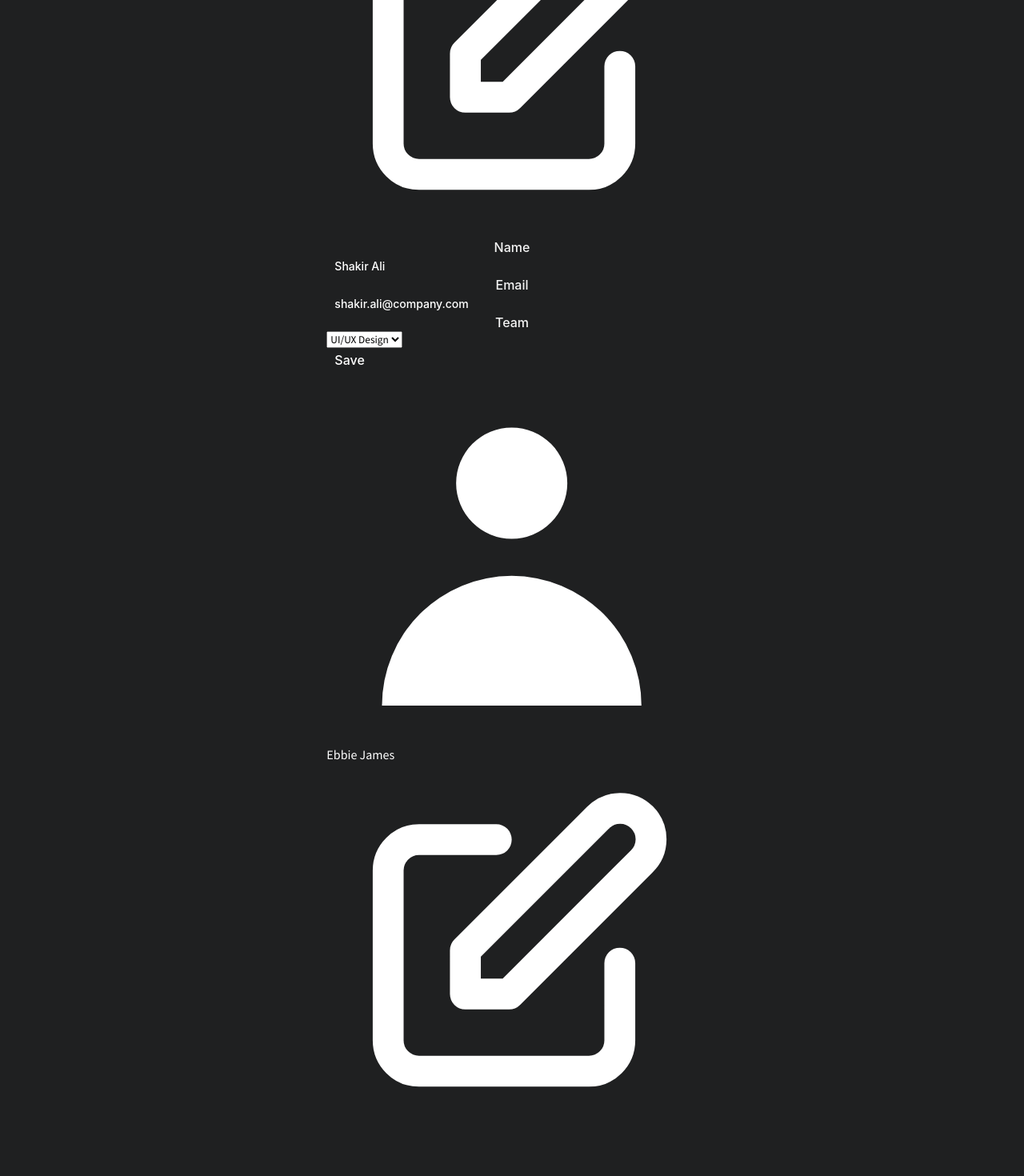
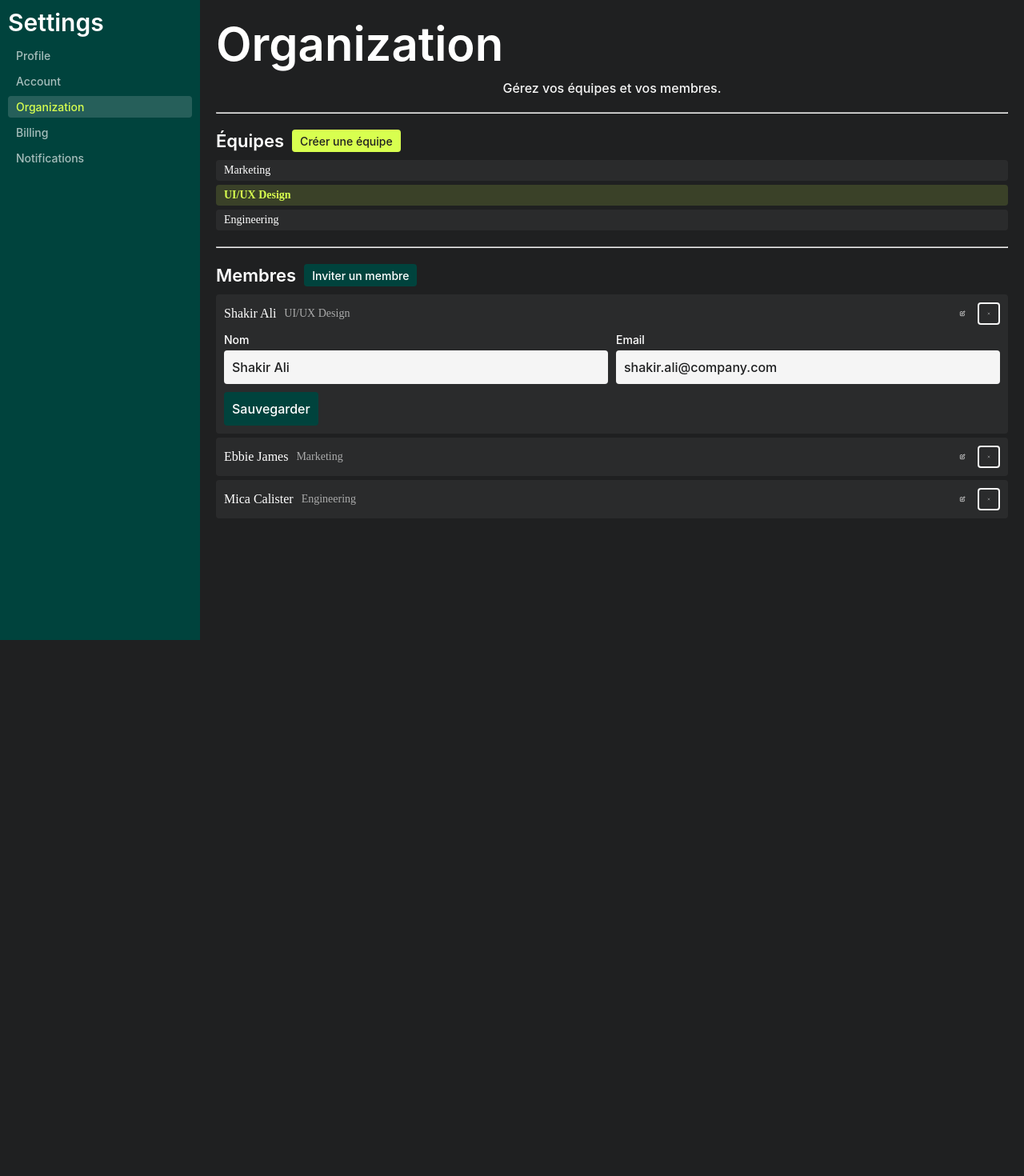
Before and after one commit to UpcycleConnect-gpr3/vuejs_auth_frontend, a Vue app: page /settings/teams in a window 1280 px wide. Shown: the top 1470 px of the page at 80% size. After the commit the page ends 800 px from the top, so only its background shows below. Built offline with nearby package versions, Linux system fonts and the light colour scheme; no server answers.

Commit message:
refactor(front): add OrganizationPage.vue but for future fix icon

```diff
--- a/src/pages/settings/OrganizationPage.vue
+++ b/src/pages/settings/OrganizationPage.vue
@@ -1,242 +1,165 @@
-<script setup lang="ts"></script>
+<script setup lang="ts">
+</script>
 
-<style>
-* {
-  font-family: 'Source Sans Pro';
+<style scoped>
+.team-item {
+  padding: var(--padding-small) var(--padding-medium);
+  border-radius: var(--rounded-component);
+  background-color: oklch(from var(--foreground-color) l c h / 0.05);
+  cursor: pointer;
+  font-size: var(--font-size-small);
+  transition: background-color 0.2s ease;
+
+  &:hover {
+    background-color: oklch(from var(--foreground-color) l c h / 0.1);
+  }
+
+  &.active {
+    background-color: oklch(from var(--secondary-color) l c h / 0.15);
+    color: var(--secondary-color);
+    font-weight: 600;
+  }
+}
+
+.member-item {
+  padding: var(--padding-medium);
+  border-radius: var(--rounded-component);
+  background-color: oklch(from var(--foreground-color) l c h / 0.05);
+}
+
+.member-role {
+  font-size: var(--font-size-small);
+  opacity: 0.6;
 }
 </style>
+
 <template>
-  <link
-    href="https://fonts.googleapis.com/css2?family=Source+Sans+Pro:wght@300;400;600;700&display=swap"
-    rel="stylesheet"
-  />
-
-  <div class="mx-4 max-w-screen-xl sm:mx-8 xl:mx-auto">
-    <h1 class="border-b py-6 text-4xl font-semibold">Settings</h1>
-    <div class="grid grid-cols-8 pt-3 pb-10 sm:grid-cols-10">
-      <div class="relative my-4 w-56 sm:hidden">
-        <input class="peer hidden" type="checkbox" name="select-1" id="select-1" />
-        <label
-          for="select-1"
-          class="flex w-full cursor-pointer select-none rounded-lg border p-2 px-3 text-sm text-gray-700 ring-blue-700 peer-checked:ring"
-          >Teams
-        </label>
-        <svg
-          xmlns="http://www.w3.org/2000/svg"
-          class="pointer-events-none absolute right-0 top-3 ml-auto mr-5 h-4 text-slate-700 transition peer-checked:rotate-180"
-          fill="none"
-          viewBox="0 0 24 24"
-          stroke="currentColor"
-          stroke-width="2"
-        >
-          <path stroke-linecap="round" stroke-linejoin="round" d="M19 9l-7 7-7-7" />
-        </svg>
-        <ul
-          class="max-h-0 select-none flex-col overflow-hidden rounded-b-lg shadow-md transition-all duration-300 peer-checked:max-h-56 peer-checked:py-3"
-        >
-          <li
-            class="cursor-pointer px-3 py-2 text-sm text-slate-600 hover:bg-blue-700 hover:text-white"
-          >
-            Organization
+  <main class="layout-app">
+    <!-- Sidebar -->
+    <nav class="sidebar">
+      <hgroup>
+        <h4 class="semibold">Settings</h4>
+      </hgroup>
+      <ul class="sidebar-nav">
+        <li class="sidebar-nav-item">
+          <RouterLink to="/settings/profile">Profile</RouterLink>
         </li>
-          <li
-            class="cursor-pointer px-3 py-2 text-sm text-slate-600 hover:bg-blue-700 hover:text-white"
-          >
-            Accounts
+        <li class="sidebar-nav-item">
+          <RouterLink to="/settings/account">Account</RouterLink>
         </li>
-          <li
-            class="cursor-pointer px-3 py-2 text-sm text-slate-600 hover:bg-blue-700 hover:text-white"
-          >
-            Others
+        <li class="sidebar-nav-item">
+          <RouterLink to="/settings/teams">Organization</RouterLink>
+        </li>
+        <li class="sidebar-nav-item">
+          <RouterLink to="/settings/billing">Billing</RouterLink>
+        </li>
+        <li class="sidebar-nav-item">
+          <RouterLink to="/settings/notifications">Notifications</RouterLink>
         </li>
       </ul>
+    </nav>
+
+    <!-- Content -->
+    <div class="layout-fill layout-padding-large layout-flex layout-columns layout-gap-large">
+      <hgroup>
+        <h2 class="semibold">Organization</h2>
+        <p>Gérez vos équipes et vos membres.</p>
+      </hgroup>
+
+      <hr />
+
+      <!-- Teams -->
+      <section class="layout-flex layout-columns layout-gap-medium">
+        <div class="layout-flex layout-items-center layout-gap-medium">
+          <h5 class="semibold">Équipes</h5>
+          <button class="secondary small">Créer une équipe</button>
         </div>
+        <div class="layout-flex layout-columns layout-gap-small">
+          <div class="team-item">Marketing</div>
+          <div class="team-item active">UI/UX Design</div>
+          <div class="team-item">Engineering</div>
+        </div>
+      </section>
 
-      <div class="col-span-2 hidden sm:block">
-        <ul>
-          <li
-            class="mt-5 cursor-pointer border-l-2 border-transparent px-2 py-2 font-semibold transition hover:border-l-blue-700 hover:text-blue-700"
-          >
-            <router-link to="accounts">Accounts</router-link>
-          </li>
-          <li
-            class="mt-5 cursor-pointer border-l-2 border-transparent px-2 py-2 font-semibold transition hover:border-l-blue-700 hover:text-blue-700"
-          >
-            <router-link to="profile">Profile</router-link>
-          </li>
-          <li
-            class="mt-5 cursor-pointer border-l-2 border-l-blue-700 px-2 py-2 font-semibold text-blue-700 transition hover:border-l-blue-700 hover:text-blue-700"
-          >
-            <router-link to="teams">Organization</router-link>
-          </li>
-          <li
-            class="mt-5 cursor-pointer border-l-2 border-transparent px-2 py-2 font-semibold transition hover:border-l-blue-700 hover:text-blue-700"
-          >
-            <router-link to="billing">Billing</router-link>
-          </li>
-          <li
-            class="mt-5 cursor-pointer border-l-2 border-transparent px-2 py-2 font-semibold transition hover:border-l-blue-700 hover:text-blue-700"
-          >
-            <router-link to="notifications">Notifications</router-link>
-          </li>
-        </ul>
+      <hr />
+
+      <!-- Members -->
+      <section class="layout-flex layout-columns layout-gap-medium">
+        <div class="layout-flex layout-items-center layout-gap-medium">
+          <h5 class="semibold">Membres</h5>
+          <button class="primary small">Inviter un membre</button>
         </div>
-
-      <div class="col-span-8 overflow-hidden rounded-xl sm:bg-gray-50 sm:px-8 sm:shadow">
-        <div class="pt-4">
-          <h1 class="py-2 text-2xl font-semibold">Team settings</h1>
-          <!-- <p class="font- text-slate-600">Lorem ipsum dolor, sit amet consectetur adipisicing elit.</p> -->
-        </div>
-        <hr class="mt-4 mb-8" />
-        <p class="py-2 text-xl font-semibold">Teams</p>
-        <div class="space-y-2">
-          <div
-            class="cursor-pointer rounded-md border bg-white px-6 py-2 text-2xl hover:bg-blue-50"
-          >
-            Marketing
-          </div>
-          <div class="cursor-pointer rounded-md border bg-blue-100 px-6 py-2 text-2xl">
-            UI/UX Design
-          </div>
-          <div
-            class="cursor-pointer rounded-md border bg-white px-6 py-2 text-2xl hover:bg-blue-50"
-          >
-            Engineering
-          </div>
-        </div>
-        <hr class="mt-4 mb-8" />
-        <p class="py-2 text-xl font-semibold">Members</p>
-        <div class="space-y-1">
-          <div class="rounded-md border bg-white">
-            <div class="flex w-full items-center px-6 py-2">
-              <svg
-                xmlns="http://www.w3.org/2000/svg"
-                class="mr-2 h-5 w-5 text-gray-400"
-                viewBox="0 0 20 20"
-                fill="currentColor"
-              >
-                <path
-                  fill-rule="evenodd"
-                  d="M10 9a3 3 0 100-6 3 3 0 000 6zm-7 9a7 7 0 1114 0H3z"
-                  clip-rule="evenodd"
-                />
+        <div class="layout-flex layout-columns layout-gap-small">
+          <!-- Member 1 -->
+          <div class="member-item layout-flex layout-columns layout-gap-medium">
+            <div class="layout-flex layout-items-center layout-gap-medium">
+              <span>Shakir Ali</span>
+              <span class="member-role">UI/UX Design</span>
+              <div class="layout-flex layout-gap-small" style="margin-left: auto">
+                <button class="ghost small-square">
+                  <svg xmlns="http://www.w3.org/2000/svg" width="16" height="16" fill="none" viewBox="0 0 24 24" stroke="currentColor" stroke-width="2">
+                    <path stroke-linecap="round" stroke-linejoin="round" d="M11 5H6a2 2 0 00-2 2v11a2 2 0 002 2h11a2 2 0 002-2v-5m-1.414-9.414a2 2 0 112.828 2.828L11.828 15H9v-2.828l8.586-8.586z" />
                   </svg>
-              <span> Shakir Ali</span>
-              <svg
-                xmlns="http://www.w3.org/2000/svg"
-                class="ml-auto h-5 w-5 cursor-pointer text-gray-400 active:scale-95"
-                fill="none"
-                viewBox="0 0 24 24"
-                stroke="currentColor"
-                stroke-width="2"
-              >
-                <path
-                  stroke-linecap="round"
-                  stroke-linejoin="round"
-                  d="M11 5H6a2 2 0 00-2 2v11a2 2 0 002 2h11a2 2 0 002-2v-5m-1.414-9.414a2 2 0 112.828 2.828L11.828 15H9v-2.828l8.586-8.586z"
-                />
+                </button>
+                <button class="outline small-square">
+                  <svg xmlns="http://www.w3.org/2000/svg" width="16" height="16" fill="none" viewBox="0 0 24 24" stroke="currentColor" stroke-width="2">
+                    <path stroke-linecap="round" stroke-linejoin="round" d="M6 18L18 6M6 6l12 12" />
                   </svg>
-            </div>
-            <div class="flex flex-col space-y-3 px-4 py-6 sm:px-10">
-              <label class="block" for="name">
-                <p class="text-sm">Name</p>
-                <input
-                  class="w-full rounded-md border py-2 px-2 bg-gray-50 outline-none ring-blue-600 focus:ring-1"
-                  type="text"
-                  value="Shakir Ali"
-                />
-              </label>
-              <label class="block" for="email">
-                <p class="text-sm">Email</p>
-                <input
-                  class="w-full rounded-md border py-2 px-2 bg-gray-50 outline-none ring-blue-600 focus:ring-1"
-                  type="email"
-                  value="shakir.ali@company.com"
-                />
-              </label>
-              <label class="block" for="team">
-                <p class="text-sm">Team</p>
-                <select
-                  class="w-full rounded-md border py-2 px-2 bg-gray-50 outline-none ring-blue-600 focus:ring-1"
-                  name="team"
-                  value="UI/UX Design"
-                >
-                  <option value="UI/UX Design">UI/UX Design</option>
-                  <option value="UI/UX Design">Marketing</option>
-                  <option value="UI/UX Design">Engineering</option>
-                </select>
-              </label>
-              <button class="mt-4 ml-auto rounded-lg bg-blue-600 px-10 py-2 text-white">
-                Save
                 </button>
               </div>
             </div>
-          <div class="rounded-md border bg-white">
-            <div class="flex w-full items-center px-6 py-2">
-              <svg
-                xmlns="http://www.w3.org/2000/svg"
-                class="mr-2 h-5 w-5 text-gray-400"
-                viewBox="0 0 20 20"
-                fill="currentColor"
-              >
-                <path
-                  fill-rule="evenodd"
-                  d="M10 9a3 3 0 100-6 3 3 0 000 6zm-7 9a7 7 0 1114 0H3z"
-                  clip-rule="evenodd"
-                />
-              </svg>
-              <span>Ebbie James</span>
-              <svg
-                xmlns="http://www.w3.org/2000/svg"
-                class="ml-auto h-5 w-5 cursor-pointer text-gray-400 active:scale-95"
-                fill="none"
-                viewBox="0 0 24 24"
-                stroke="currentColor"
-                stroke-width="2"
-              >
-                <path
-                  stroke-linecap="round"
-                  stroke-linejoin="round"
-                  d="M11 5H6a2 2 0 00-2 2v11a2 2 0 002 2h11a2 2 0 002-2v-5m-1.414-9.414a2 2 0 112.828 2.828L11.828 15H9v-2.828l8.586-8.586z"
-                />
-              </svg>
+            <div class="form-group inline layout-gap-medium">
+              <div class="form-group gap-small">
+                <label for="member1-name">Nom</label>
+                <input type="text" id="member1-name" class="primary medium" value="Shakir Ali" />
+              </div>
+              <div class="form-group gap-small">
+                <label for="member1-email">Email</label>
+                <input type="email" id="member1-email" class="primary medium" value="shakir.ali@company.com" />
               </div>
             </div>
-          <div class="rounded-md border bg-white">
-            <div class="flex w-full items-center px-6 py-2">
-              <svg
-                xmlns="http://www.w3.org/2000/svg"
-                class="mr-2 h-5 w-5 text-gray-400"
-                viewBox="0 0 20 20"
-                fill="currentColor"
-              >
-                <path
-                  fill-rule="evenodd"
-                  d="M10 9a3 3 0 100-6 3 3 0 000 6zm-7 9a7 7 0 1114 0H3z"
-                  clip-rule="evenodd"
-                />
+            <div>
+              <button class="primary medium">Sauvegarder</button>
+            </div>
+          </div>
+
+          <!-- Member 2 -->
+          <div class="member-item layout-flex layout-items-center layout-gap-medium">
+            <span>Ebbie James</span>
+            <span class="member-role">Marketing</span>
+            <div class="layout-flex layout-gap-small" style="margin-left: auto">
+              <button class="ghost small-square">
+                <svg xmlns="http://www.w3.org/2000/svg" width="16" height="16" fill="none" viewBox="0 0 24 24" stroke="currentColor" stroke-width="2">
+                  <path stroke-linecap="round" stroke-linejoin="round" d="M11 5H6a2 2 0 00-2 2v11a2 2 0 002 2h11a2 2 0 002-2v-5m-1.414-9.414a2 2 0 112.828 2.828L11.828 15H9v-2.828l8.586-8.586z" />
                 </svg>
+              </button>
+              <button class="outline small-square">
+                <svg xmlns="http://www.w3.org/2000/svg" width="16" height="16" fill="none" viewBox="0 0 24 24" stroke="currentColor" stroke-width="2">
+                  <path stroke-linecap="round" stroke-linejoin="round" d="M6 18L18 6M6 6l12 12" />
+                </svg>
+              </button>
+            </div>
+          </div>
+
+          <!-- Member 3 -->
+          <div class="member-item layout-flex layout-items-center layout-gap-medium">
             <span>Mica Calister</span>
-              <svg
-                xmlns="http://www.w3.org/2000/svg"
-                class="ml-auto h-5 w-5 cursor-pointer text-gray-400 active:scale-95"
-                fill="none"
-                viewBox="0 0 24 24"
-                stroke="currentColor"
-                stroke-width="2"
-              >
-                <path
-                  stroke-linecap="round"
-                  stroke-linejoin="round"
-                  d="M11 5H6a2 2 0 00-2 2v11a2 2 0 002 2h11a2 2 0 002-2v-5m-1.414-9.414a2 2 0 112.828 2.828L11.828 15H9v-2.828l8.586-8.586z"
-                />
+            <span class="member-role">Engineering</span>
+            <div class="layout-flex layout-gap-small" style="margin-left: auto">
+              <button class="ghost small-square">
+                <svg xmlns="http://www.w3.org/2000/svg" width="16" height="16" fill="none" viewBox="0 0 24 24" stroke="currentColor" stroke-width="2">
+                  <path stroke-linecap="round" stroke-linejoin="round" d="M11 5H6a2 2 0 00-2 2v11a2 2 0 002 2h11a2 2 0 002-2v-5m-1.414-9.414a2 2 0 112.828 2.828L11.828 15H9v-2.828l8.586-8.586z" />
                 </svg>
+              </button>
+              <button class="outline small-square">
+                <svg xmlns="http://www.w3.org/2000/svg" width="16" height="16" fill="none" viewBox="0 0 24 24" stroke="currentColor" stroke-width="2">
+                  <path stroke-linecap="round" stroke-linejoin="round" d="M6 18L18 6M6 6l12 12" />
+                </svg>
+              </button>
             </div>
           </div>
         </div>
-
-        <hr class="mt-4 mb-8" />
+      </section>
     </div>
-    </div>
-  </div>
+  </main>
 </template>
```
Lines whose indentation alone changed are shown as unchanged.
